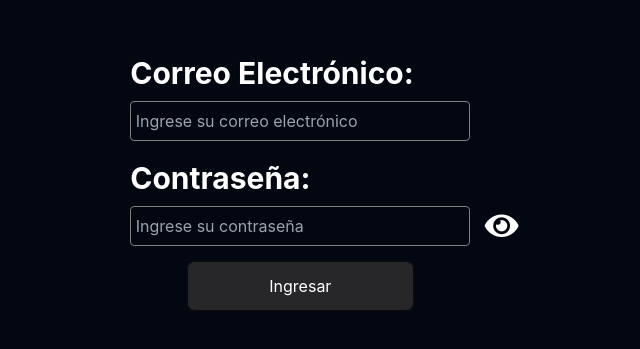
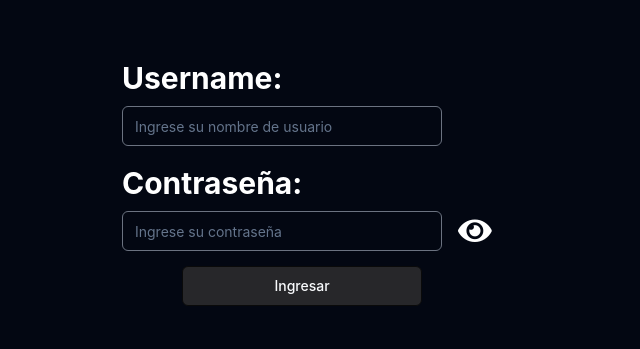
Before and after one commit to JhosepTM/babels-frontend, a React (Vite) app: page / in a window 1280 px wide. Shown: the part 219-568 px from the top of the page, without its empty margins (368-1008 px from the left). Built offline with nearby package versions, Linux system fonts and the light colour scheme.

Commit message:
usando shadCN para las paginas

```diff
--- a/package.json
+++ b/package.json
@@ -20,6 +20,7 @@
     "@radix-ui/react-tabs": "^1.0.4",
     "@tanstack/react-table": "^8.11.3",
     "@types/react-router-dom": "^5.3.3",
+    "axios": "^1.6.7",
     "class-variance-authority": "^0.7.0",
     "clsx": "^2.0.0",
     "lucide-react": "^0.291.0",
--- /dev/null
+++ b/src/components/ui/input.tsx
@@ -0,0 +1,25 @@
+import * as React from "react"
+
+import { cn } from "@/lib/utils"
+
+export interface InputProps
+  extends React.InputHTMLAttributes<HTMLInputElement> {}
+
+const Input = React.forwardRef<HTMLInputElement, InputProps>(
+  ({ className, type, ...props }, ref) => {
+    return (
+      <input
+        type={type}
+        className={cn(
+          "flex h-10 w-full rounded-md border border-input bg-background px-3 py-2 text-sm ring-offset-background file:border-0 file:bg-transparent file:text-sm file:font-medium placeholder:text-muted-foreground focus-visible:outline-none focus-visible:ring-2 focus-visible:ring-ring focus-visible:ring-offset-2 disabled:cursor-not-allowed disabled:opacity-50",
+          className
+        )}
+        ref={ref}
+        {...props}
+      />
+    )
+  }
+)
+Input.displayName = "Input"
+
+export { Input }
--- a/src/css/LoginPage/FormularioSesion.css
+++ b/src/css/LoginPage/FormularioSesion.css
@@ -62,7 +62,7 @@ input {
 .password-input i {
   position: absolute;
   top: 50%;
-  left: 125%; /* Ajusta la distancia desde el borde derecho según tus necesidades */
+  left: 105%; /* Ajusta la distancia desde el borde derecho según tus necesidades */
   transform: translateY(-50%);
   cursor: pointer;
   color: #ffffff; /* Color del ícono cuando no está activo */
--- a/src/pages/LoginPage/FormInitSesion.tsx
+++ b/src/pages/LoginPage/FormInitSesion.tsx
@@ -1,20 +1,22 @@
 import React, { ChangeEvent, FormEvent, useState } from 'react';
-import "@/css/LoginPage/FormularioSesion.css"
-import ModalError from "./ModalError"
+import axios from 'axios';
+import ModalError from "./ModalError";
+import "@/css/LoginPage/FormularioSesion.css";
+import { Button } from '@/components/ui/button';
+import { Input } from '@/components/ui/input';
 
 interface FormState {
-  correoElectronico: string;
+  username: string;
   contraseña: string;
 }
 
 const Formulario: React.FC = () => {
   const [showPassword, setShowPassword] = useState(false);
   const [formData, setFormData] = useState<FormState>({
-    correoElectronico: '',
+    username: '',
     contraseña: '',
   });
 
-  const [emailValid, setEmailValid] = useState(true);
   const [modalOpen, setModalOpen] = useState(false);
 
   const handleChange = (event: ChangeEvent<HTMLInputElement>) => {
@@ -22,28 +24,27 @@ const Formulario: React.FC = () => {
       ...formData,
       [event.target.name]: event.target.value,
     });
-    if (event.target.name === 'correoElectronico') {
-      const emailRegex = /^[^\s@]+@[^\s@]+\.[^\s@]+$/;
-      setEmailValid(emailRegex.test(event.target.value));
-    }
   };
 
   const handleTogglePassword = () => {
     setShowPassword(!showPassword);
   };
 
-  const handleSubmit = (event: FormEvent) => {
+  const handleSubmit = async (event: FormEvent) => {
     event.preventDefault();
 
-    if (!formData.correoElectronico.trim() && !formData.contraseña.trim()) {
+    if (!formData.username.trim() || !formData.contraseña.trim()) {
       setModalOpen(true);
       return;
     }
 
-    if (emailValid) {
-      console.log('Formulario enviado:', formData);
-    } else {
-      console.log('Correo electrónico no válido. Por favor, corrige el formato.');
+    try {
+      const response = await axios.post('http://localhost:8081/login', formData);
+      const token = response.data.token;
+      localStorage.setItem('token', token);
+
+    } catch (error) {
+      console.error('Error de inicio de sesión:', error);
     }
   };
 
@@ -52,40 +53,38 @@ const Formulario: React.FC = () => {
   };
 
   return (
-    <div>
+    <div className="items-center">
       <form onSubmit={handleSubmit} className="form-container">
-        <div className="form-group">
-          <label htmlFor="correoElectronico">Correo Electrónico:</label>
-          <input
-            type="text"
-            id="correoElectronico"
-            name="correoElectronico"
-            value={formData.correoElectronico}
+        <div className="form-group items-center">
+          <label htmlFor="username">Username:</label>
+          <Input
+            type='username'
+            placeholder="Ingrese su nombre de usuario"
+            className="border-b border-gray-500 bg-transparent focus:outline-none focus:border-blue-500 w-80"
             onChange={handleChange}
-            placeholder=" Ingrese su correo electrónico"
+            name="username"
+            value={formData.username}
           />
         </div>
-        <div className="form-group">
+        <div className="form-group items-center">
           <label htmlFor="contraseña">Contraseña:</label>
-          <div className="password-input">
-            <input
+          <div className="password-input relative w-80">
+            <Input
               type={showPassword ? 'text' : 'password'}
-              id="contraseña"
+              placeholder="Ingrese su contraseña"
+              className="border-b border-gray-500 bg-transparent focus:outline-none focus:border-blue-500 w-full pr-10"
+              onChange={handleChange}
               name="contraseña"
               value={formData.contraseña}
-              onChange={handleChange}
-              placeholder=" Ingrese su contraseña"
             />
             <i
-              className={`fas ${showPassword ? 'fa-eye-slash' : 'fa-eye'}`}
+              className={`absolute right-0 top-1/2 transform -translate-y-1/2 mr-2 fas ${showPassword ? 'fa-eye-slash' : 'fa-eye'}`}
               onClick={handleTogglePassword}
             ></i>
           </div>
         </div>
         <div className='But'>
-          <button className='button' type="submit">
-            Ingresar
-          </button>
+          <Button className='button w-full bg-zinc-800'> Ingresar</Button>
         </div>
       </form>
       <div className={`ModalError fixed inset-0 flex items-center justify-center ${modalOpen ? 'visible' : 'hidden'}`} onClick={handleCloseModal}>
```
Also changed, not shown: 1 other file (tests, documents, lock files or other folders).
